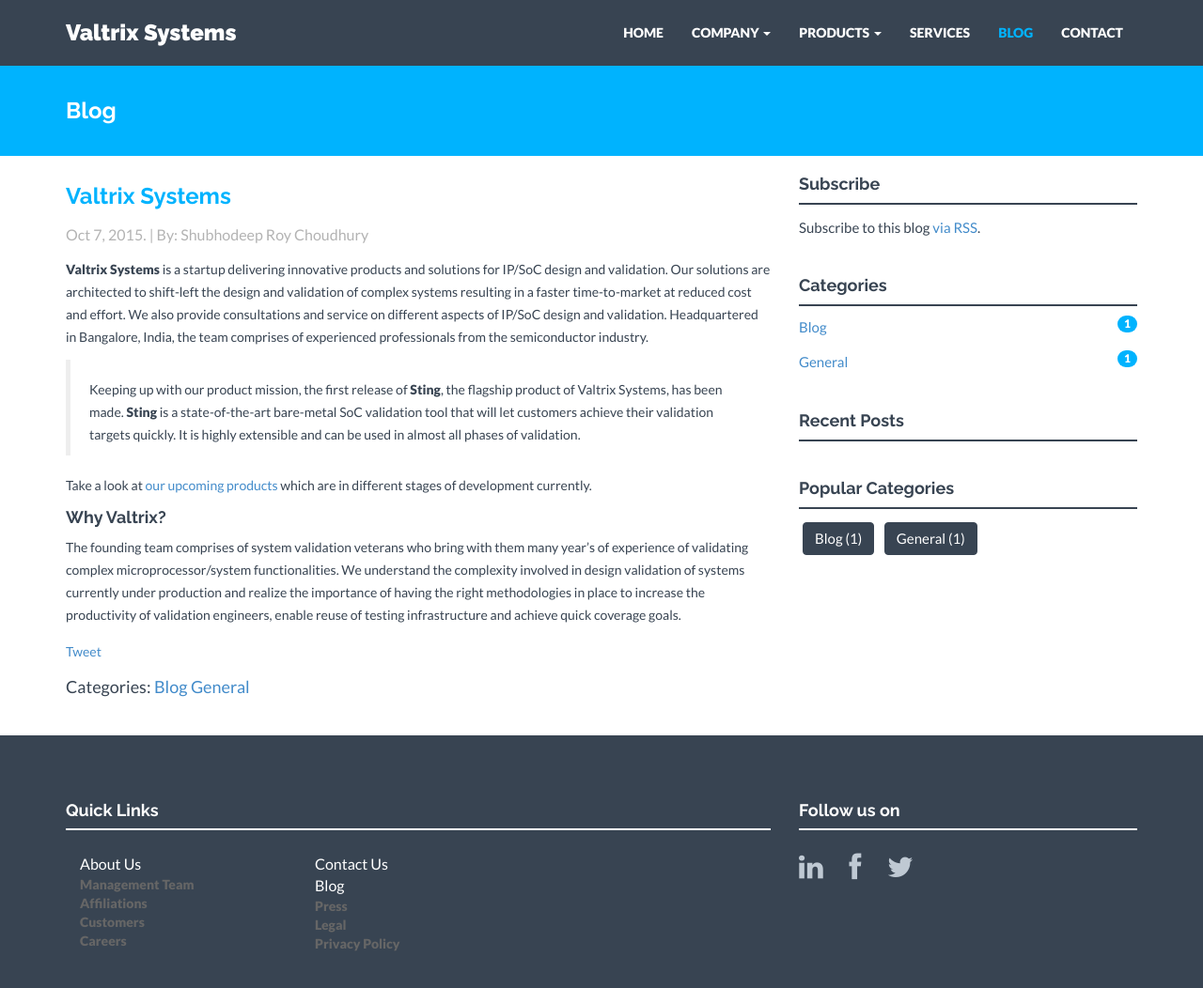
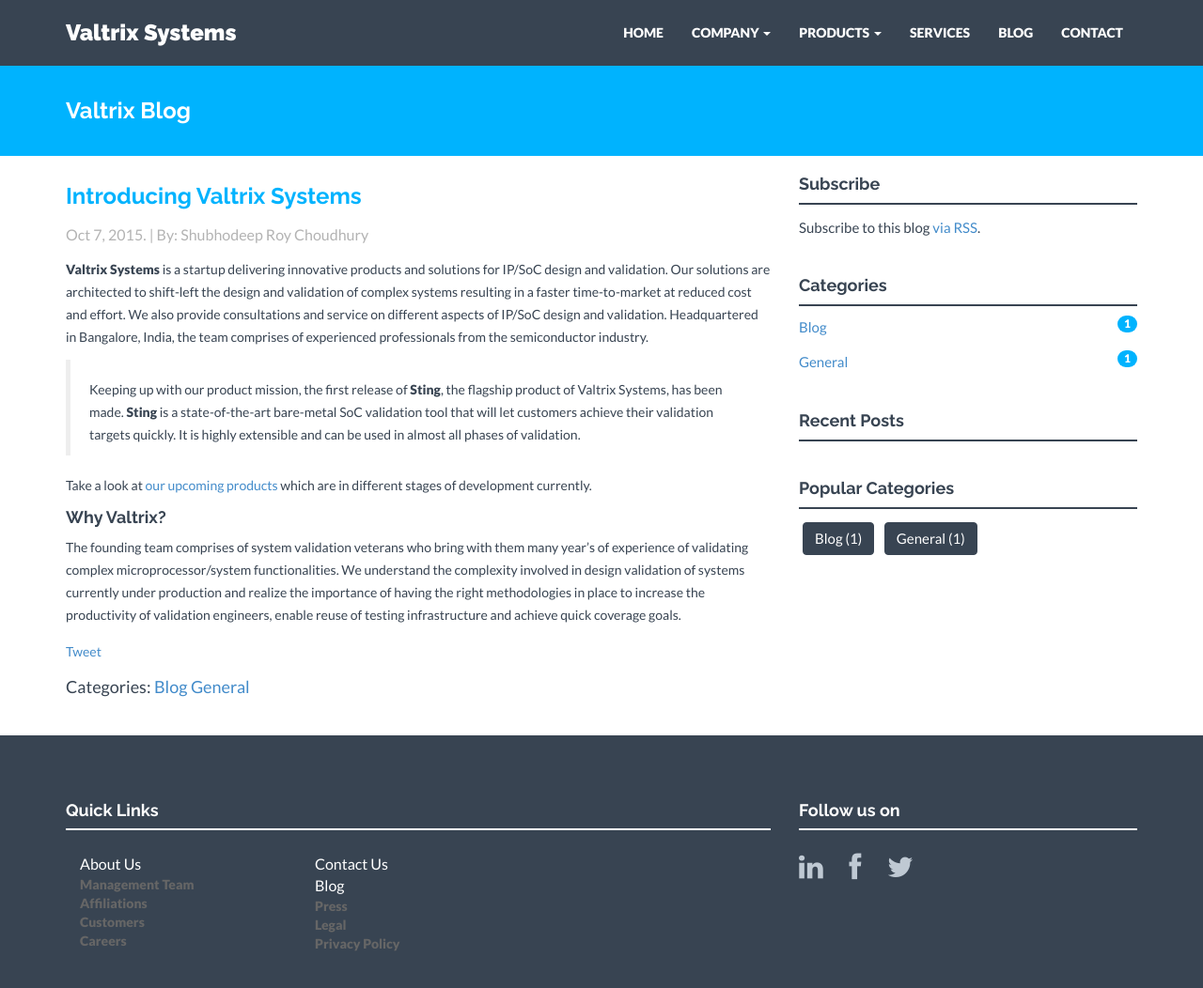
Before and after one commit to valtrix/valtrix.github.io, a Jekyll site: the page built from _posts/blog/2015-10-07-valtrix-systems.markdown, in a window 1280 px wide and 1075 px high. Shown: the top 1052 px of the window at 94% size. Built offline with Jekyll 4.4.1, drawn with Linux system fonts in a browser that asks for light colours; nearby versions of some CDN libraries; comment, search, counter and statistics services are not loaded.

```diff
--- a/_includes/head.html
+++ b/_includes/head.html
@@ -7,7 +7,7 @@
     <meta name="author" content="">
     <link rel="shortcut icon" href="{{ "/assets/ico/favicon.ico" | prepend: site.baseurl }}">
 
-    <title>{% if page.title %}{{ page.title }}{% else %}{{ site.title }} - {{ site.punchline}}{% endif %}</title>
+    <title>{% if page.blogtitle %}{{ page.blogtitle }} - {% endif %}{% if page.title %}{{ page.title }}{% else %}{{ site.title }} - {{ site.punchline}}{% endif %}</title>
 
     <!-- Bootstrap core CSS -->
     <link href="{{ "/assets/css/bootstrap.css" | prepend: site.baseurl }}" rel="stylesheet">
--- a/_posts/blog/2015-10-07-valtrix-systems.markdown
+++ b/_posts/blog/2015-10-07-valtrix-systems.markdown
@@ -1,7 +1,7 @@
 ---
 layout: post
-title:  "Blog"
-blogtitle: "Valtrix Systems"
+title:  "Valtrix Blog"
+blogtitle: "Introducing Valtrix Systems"
 date:   2015-10-07 10:30:00
 author: Shubhodeep Roy Choudhury
 categories:
```
